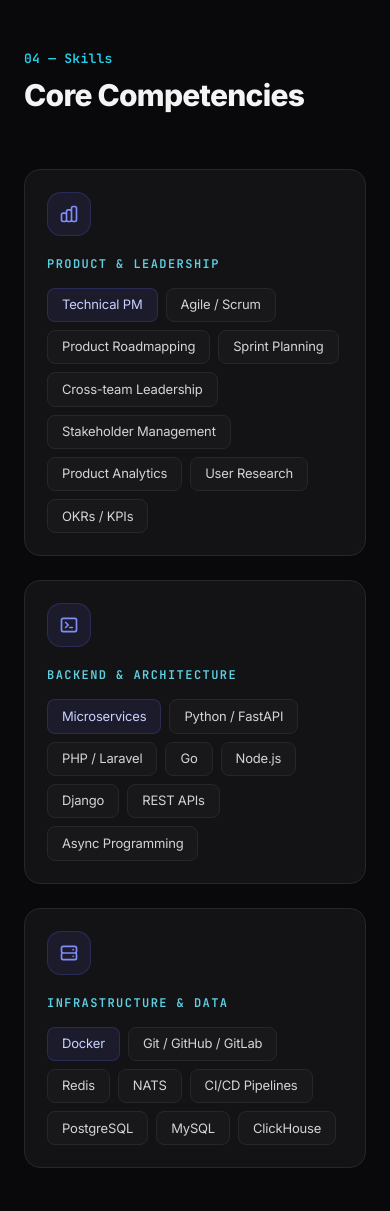
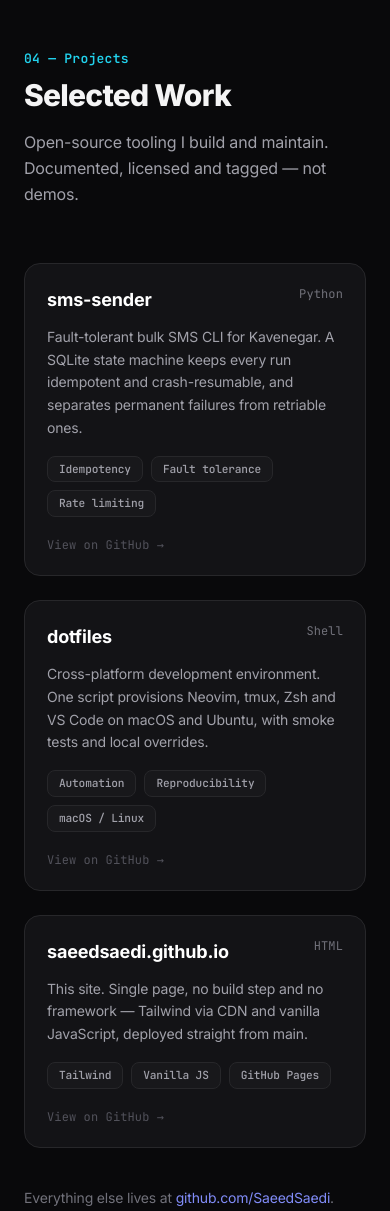
Before and after one commit to SaeedSaedi/saeedsaedi.github.io, a plain HTML site: page index.html in a window 390 px wide. Shown: the part 5980-7191 px from the top of the page. Drawn offline with nearby package versions, Linux system fonts and the light colour scheme.

Commit message:
feat: add Projects section linking the open-source work
New #projects section between Experience and Skills with cards for sms-sender, dotfiles and this site. Adds nav links in both desktop and mobile menus and renumbers Skills to 05 and Education to 06.

```diff
--- a/index.html
+++ b/index.html
@@ -91,6 +91,7 @@
       <div class="hidden md:flex items-center gap-8 text-sm text-zinc-400">
         <a href="#about"      class="nav-link hover:text-white transition-colors">About</a>
         <a href="#experience" class="nav-link hover:text-white transition-colors">Experience</a>
+        <a href="#projects"   class="nav-link hover:text-white transition-colors">Projects</a>
         <a href="#skills"     class="nav-link hover:text-white transition-colors">Skills</a>
         <a href="#contact"    class="nav-link hover:text-white transition-colors">Contact</a>
         <a href="resume.html" target="_blank" rel="noopener" class="hover:text-white transition-colors">Résumé ↗</a>
@@ -119,6 +120,7 @@
          class="hidden md:hidden border-t border-zinc-800/60 px-6 py-5 flex flex-col gap-4 text-sm">
       <a href="#about"      class="text-zinc-400 hover:text-white transition-colors">About</a>
       <a href="#experience" class="text-zinc-400 hover:text-white transition-colors">Experience</a>
+      <a href="#projects"   class="text-zinc-400 hover:text-white transition-colors">Projects</a>
       <a href="#skills"     class="text-zinc-400 hover:text-white transition-colors">Skills</a>
       <a href="#contact"    class="text-zinc-400 hover:text-white transition-colors">Contact</a>
       <a href="resume.html" target="_blank" rel="noopener" class="text-zinc-400 hover:text-white transition-colors">Résumé ↗</a>
@@ -581,6 +583,77 @@
 
 
   <!-- ══════════════════════════════════════════════
+       PROJECTS
+       ══════════════════════════════════════════════ -->
+  <section id="projects" class="py-24 px-6">
+    <div class="max-w-6xl mx-auto">
+
+      <div class="fade-in mb-14">
+        <div class="section-head">
+          <span class="section-index">04 — Projects</span>
+          <span class="section-rule"></span>
+        </div>
+        <h2 class="text-3xl md:text-5xl font-extrabold tracking-tight">Selected Work</h2>
+        <p class="mt-4 max-w-2xl text-zinc-400 leading-relaxed">Open-source tooling I build and maintain. Documented, licensed and tagged &mdash; not demos.</p>
+      </div>
+
+      <div class="grid md:grid-cols-3 gap-6">
+
+        <a href="https://github.com/SaeedSaedi/sms-sender" target="_blank" rel="noopener"
+           class="card fade-in group block">
+          <div class="flex items-start justify-between gap-3 mb-3">
+            <h3 class="text-lg font-bold text-white group-hover:text-indigo-400 transition-colors">sms-sender</h3>
+            <span class="meta-mono text-xs text-zinc-500">Python</span>
+          </div>
+          <p class="text-sm text-zinc-400 leading-relaxed mb-4">Fault-tolerant bulk SMS CLI for Kavenegar. A SQLite state machine keeps every run idempotent and crash-resumable, and separates permanent failures from retriable ones.</p>
+          <div class="flex flex-wrap gap-2">
+            <span class="tag">Idempotency</span>
+            <span class="tag">Fault tolerance</span>
+            <span class="tag">Rate limiting</span>
+          </div>
+          <div class="mt-5 meta-mono text-xs text-zinc-600 group-hover:text-indigo-400 transition-colors">View on GitHub &rarr;</div>
+        </a>
+
+        <a href="https://github.com/SaeedSaedi/dotfiles" target="_blank" rel="noopener"
+           class="card fade-in group block">
+          <div class="flex items-start justify-between gap-3 mb-3">
+            <h3 class="text-lg font-bold text-white group-hover:text-indigo-400 transition-colors">dotfiles</h3>
+            <span class="meta-mono text-xs text-zinc-500">Shell</span>
+          </div>
+          <p class="text-sm text-zinc-400 leading-relaxed mb-4">Cross-platform development environment. One script provisions Neovim, tmux, Zsh and VS Code on macOS and Ubuntu, with smoke tests and local overrides.</p>
+          <div class="flex flex-wrap gap-2">
+            <span class="tag">Automation</span>
+            <span class="tag">Reproducibility</span>
+            <span class="tag">macOS / Linux</span>
+          </div>
+          <div class="mt-5 meta-mono text-xs text-zinc-600 group-hover:text-indigo-400 transition-colors">View on GitHub &rarr;</div>
+        </a>
+
+        <a href="https://github.com/SaeedSaedi/saeedsaedi.github.io" target="_blank" rel="noopener"
+           class="card fade-in group block">
+          <div class="flex items-start justify-between gap-3 mb-3">
+            <h3 class="text-lg font-bold text-white group-hover:text-indigo-400 transition-colors">saeedsaedi.github.io</h3>
+            <span class="meta-mono text-xs text-zinc-500">HTML</span>
+          </div>
+          <p class="text-sm text-zinc-400 leading-relaxed mb-4">This site. Single page, no build step and no framework &mdash; Tailwind via CDN and vanilla JavaScript, deployed straight from main.</p>
+          <div class="flex flex-wrap gap-2">
+            <span class="tag">Tailwind</span>
+            <span class="tag">Vanilla JS</span>
+            <span class="tag">GitHub Pages</span>
+          </div>
+          <div class="mt-5 meta-mono text-xs text-zinc-600 group-hover:text-indigo-400 transition-colors">View on GitHub &rarr;</div>
+        </a>
+
+      </div>
+
+      <p class="fade-in mt-10 text-sm text-zinc-500">Everything else lives at
+        <a href="https://github.com/SaeedSaedi" target="_blank" rel="noopener"
+           class="text-indigo-400 hover:text-indigo-300 transition-colors">github.com/SaeedSaedi</a>.</p>
+
+    </div>
+  </section>
+
+  <!-- ══════════════════════════════════════════════
        SKILLS
        ══════════════════════════════════════════════ -->
   <section id="skills" class="py-24 px-6">
@@ -588,7 +661,7 @@
 
       <div class="fade-in mb-14">
         <div class="section-head">
-          <span class="section-index">04 — Skills</span>
+          <span class="section-index">05 — Skills</span>
           <span class="section-rule"></span>
         </div>
         <h2 class="text-3xl md:text-5xl font-extrabold tracking-tight">Core Competencies</h2>
@@ -683,7 +756,7 @@
           <!-- Degree -->
           <div>
             <div class="section-head mb-4">
-              <span class="section-index">05 — Education</span>
+              <span class="section-index">06 — Education</span>
             </div>
             <h3 class="text-2xl font-bold text-white">
               Bachelor of Science, Industrial Management
```
